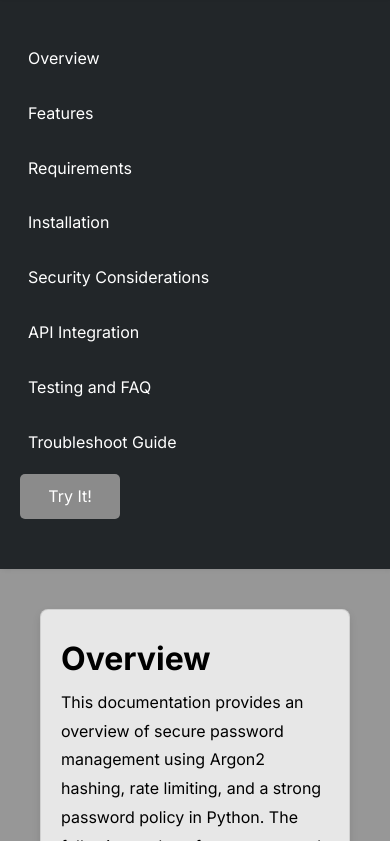
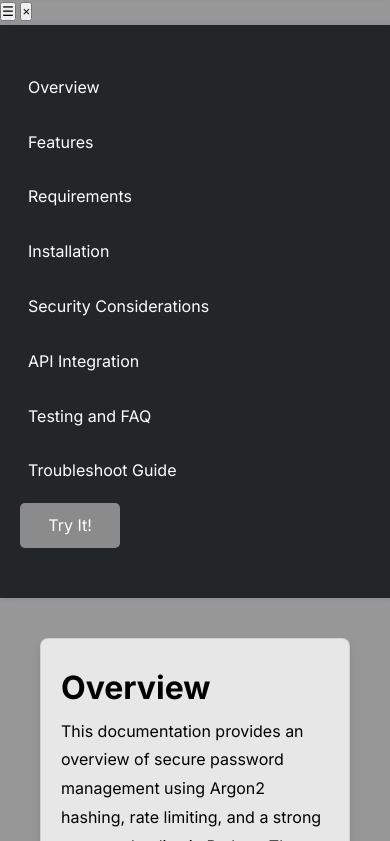
Before and after one commit to michaelIldefonso/Hashing-Algorithm, a plain HTML site: page documentation/index.html in a window 390 px wide. Shown: the part 104-945 px from the top of the page. Drawn offline with Linux system fonts and the light colour scheme.

Commit message:
Update index.html

```diff
--- a/documentation/index.html
+++ b/documentation/index.html
@@ -18,9 +18,13 @@
         <img class="logo-img" src="tupeNation.png" alt="Logo">
         <span class="logo-text">Bishash</span>
         <span class="logo-subtext">DOCUMENTATION</span>
+    </div>
 
-    </div>
 </header>
+<button class="burger" aria-label="Toggle navigation">
+    &#9776; <!-- This is the burger icon -->
+</button>
+<button class="close" aria-label="Close navigation">&times;</button>
 
 <div class="container">
     <nav class="navbar">
@@ -34,11 +38,8 @@
             <li><a href="#testingFaq">Testing and FAQ</a></li>
             <li><a href="#troubleshoot">Troubleshoot Guide</a></li>
             <li><a href="testpage.html" class="try-it-link">Try It!</a></li>
-
         </ul>
     </nav>
-
-
 
     <div class="content">
         <div class="box">
@@ -47,7 +48,6 @@
                 and a strong password policy in Python. The following code enforces password strength and limits repeated
                 hashing attempts for added security.</p>
         </div>
-
 
         <div class="box">
             <h1 id="Features">Features</h1>
@@ -342,7 +342,7 @@
 
 
 
-    <footer>
+    <footer class="footer">
         <p>&copy; 2024 Bishash. All rights reserved.</p>
     </footer>
 
```
